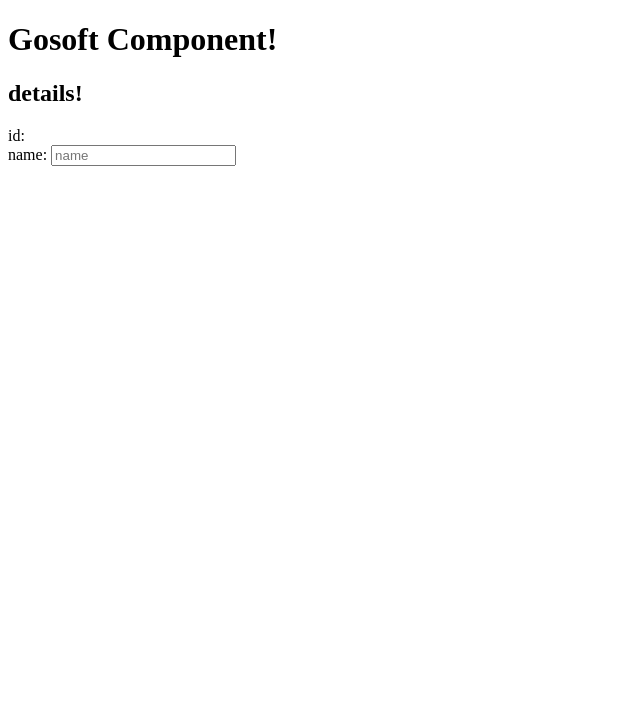
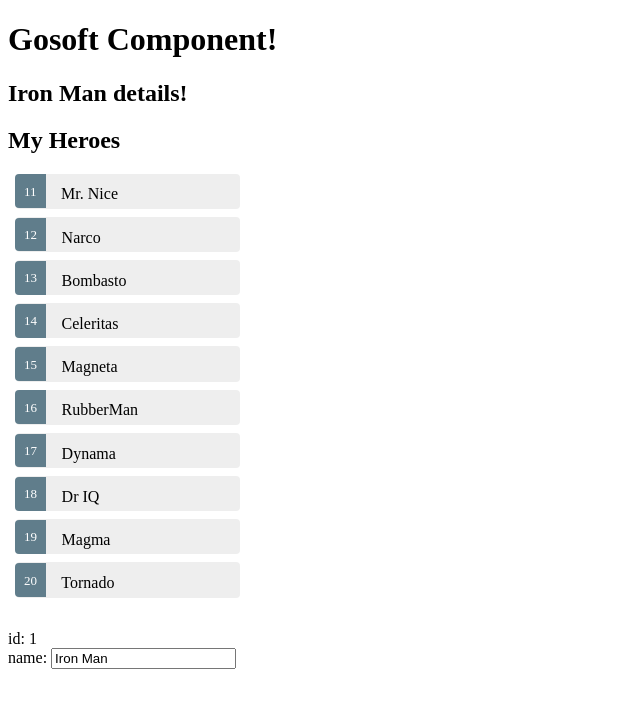
Before and after one commit to krittanatasa/angular2-example, an Angular app: page / in a window 1280 px wide. Shown: the top 708 px of the page, without its empty margins (0-640 px from the left). Built offline with nearby package versions, Linux system fonts and the light colour scheme.

Commit message:
Loop display heroes array with css style

```diff
--- a/src/app/gosoft.component.html
+++ b/src/app/gosoft.component.html
@@ -1,5 +1,11 @@
 <h1>{{title}}</h1>
   <h2>{{hero.name}} details!</h2>
+  <h2>My Heroes</h2>
+    <ul class="heroes">
+        <li *ngFor="let hero of heroes">
+           <span class="badge">{{hero.id}}</span> {{hero.name}}
+        </li>
+    </ul>
   <div><label>id: </label>{{hero.id}}</div>
   <div>
     <label>name: </label>
--- a/src/app/gosoft.component.ts
+++ b/src/app/gosoft.component.ts
@@ -16,11 +16,13 @@
 
 @Component({
   selector: 'gosoft-root',
-  templateUrl: './gosoft.component.html'
+  templateUrl: './gosoft.component.html',
+  styleUrls : ['gosoft.component.css']
 })
 export class GosoftComponent {
 
     title = 'Gosoft Component!';
-    hero: Hero = new Hero(1, 'Iron Man')
+    hero: Hero = new Hero(1, 'Iron Man');
+    heroes = HEROES;
   //  hero_2: Hero = {id: 2, title: 'Super man'}
 }
--- a/src/app/hero.ts
+++ b/src/app/hero.ts
@@ -1,3 +1,3 @@
 export class Hero {
-  constructor(id: number, name: string) {}
+  constructor(public id: number, public name: string) {}
 }
```
